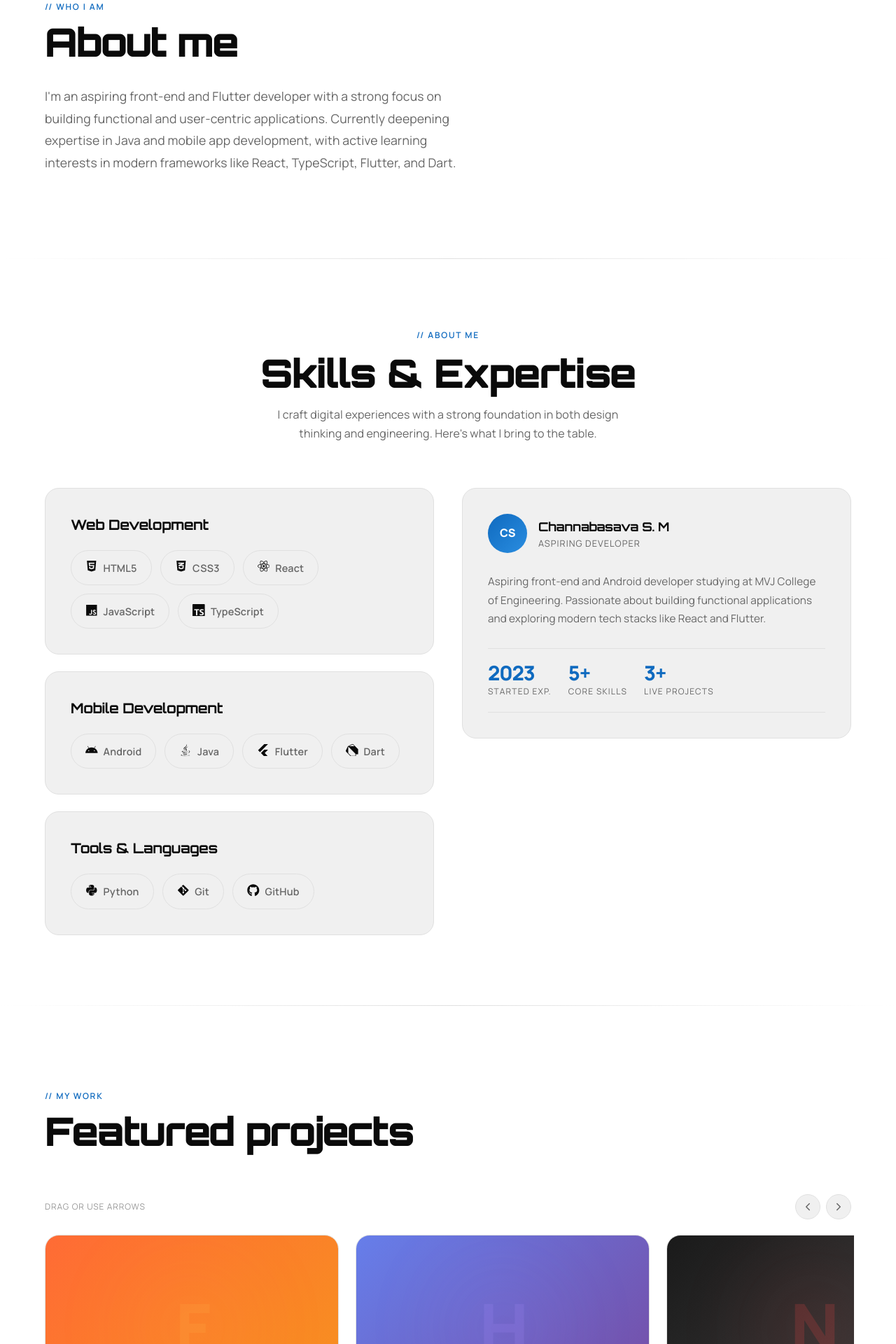
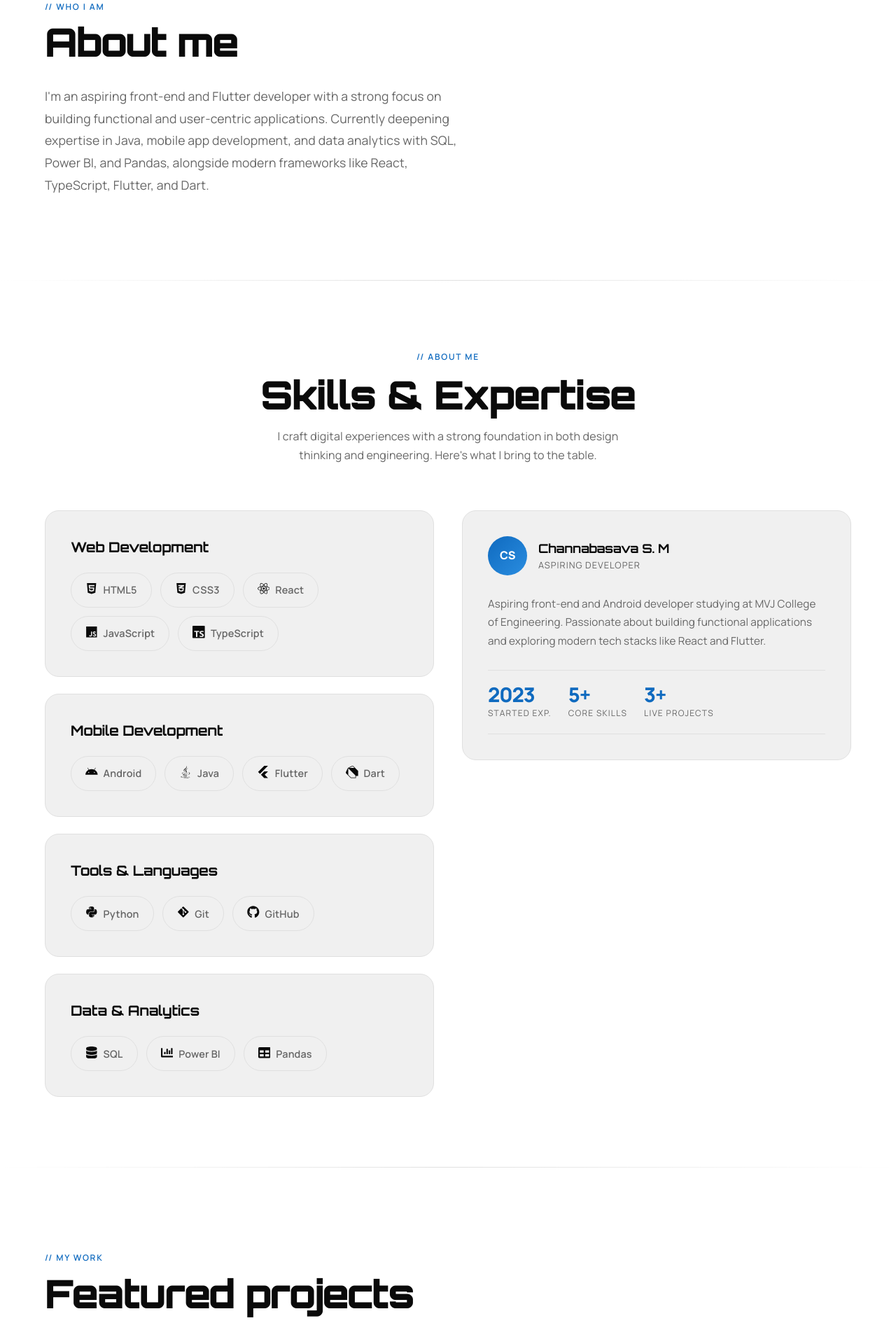
Before and after one commit to channabasav7/portfolio, a React (Vite) app: page / in a window 1280 px wide. Shown: the part 920-2840 px from the top of the page at 70% size. Built offline with nearby package versions, Linux system fonts and the light colour scheme.

Commit message:
data-analytics

```diff
--- a/public/resume-print.html
+++ b/public/resume-print.html
@@ -225,7 +225,7 @@
       <div class="skills">
         <div><strong>Mobile:</strong> Flutter, Dart, Android, Java</div>
         <div><strong>Frontend:</strong> HTML5, CSS3, JavaScript</div>
-        <div><strong>Programming:</strong> Python, Java, SQL</div>
+        <div><strong>Programming:</strong> Python, Java, SQL, Pandas</div>
         <div><strong>Analytics:</strong> Power BI</div>
         <div><strong>Tools:</strong> Git, GitHub</div>
       </div>
--- a/src/components/About.jsx
+++ b/src/components/About.jsx
@@ -17,7 +17,7 @@ export default function About() {
                     <div className={styles.content}>
                         <p className={styles.text}>
                             I'm an aspiring front-end and Flutter developer with a strong focus on building functional and user-centric applications.
-                            Currently deepening expertise in Java and mobile app development, with active learning interests in modern frameworks like React, TypeScript, Flutter, and Dart.
+                            Currently deepening expertise in Java, mobile app development, and data analytics with SQL, Power BI, and Pandas, alongside modern frameworks like React, TypeScript, Flutter, and Dart.
                         </p>
                     </div>
                 </motion.div>
--- a/src/components/Resume.jsx
+++ b/src/components/Resume.jsx
@@ -5,7 +5,7 @@ import styles from './Resume.module.css';
 const resumeHighlights = [
   'Flutter, Dart, and Android development with practical project experience',
   'React, JavaScript, TypeScript, responsive UI design',
-  'SQL and Power BI for data handling and reporting',
+  'SQL, Power BI, and Pandas for data handling and reporting',
   'Python automation and practical project delivery',
   'Hack-A-League 4.0 2nd Runner-Up with Team HackOps',
   'Git/GitHub workflow and clean component architecture',
--- a/src/components/Skills.jsx
+++ b/src/components/Skills.jsx
@@ -1,5 +1,5 @@
 import { motion } from 'framer-motion';
-import { FaHtml5, FaCss3Alt, FaJs, FaReact, FaPython, FaJava, FaGitAlt, FaGithub, FaAndroid } from 'react-icons/fa';
+import { FaHtml5, FaCss3Alt, FaJs, FaReact, FaPython, FaJava, FaGitAlt, FaGithub, FaAndroid, FaDatabase, FaChartBar, FaTable } from 'react-icons/fa';
 import { SiTypescript, SiKotlin, SiFlutter, SiDart } from 'react-icons/si';
 import styles from './Skills.module.css';
 
@@ -29,6 +29,14 @@ const skillCategories = [
             { name: 'Python', icon: <FaPython /> },
             { name: 'Git', icon: <FaGitAlt /> },
             { name: 'GitHub', icon: <FaGithub /> },
+        ]
+    },
+    {
+        title: 'Data & Analytics',
+        skills: [
+            { name: 'SQL', icon: <FaDatabase /> },
+            { name: 'Power BI', icon: <FaChartBar /> },
+            { name: 'Pandas', icon: <FaTable /> },
         ]
     }
 ];
```
Also changed, not shown: 2 other files (tests, documents, lock files or other folders).
